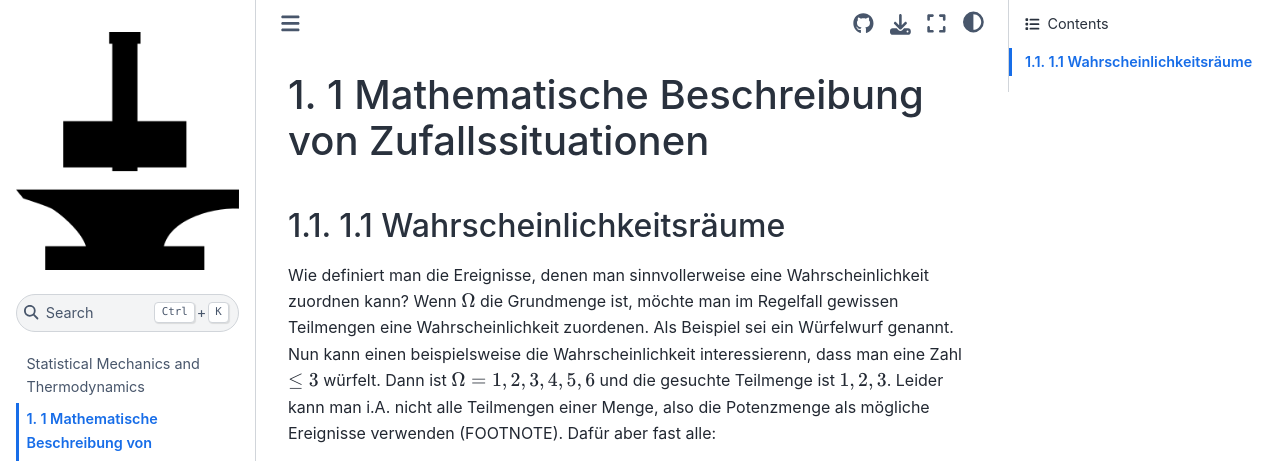
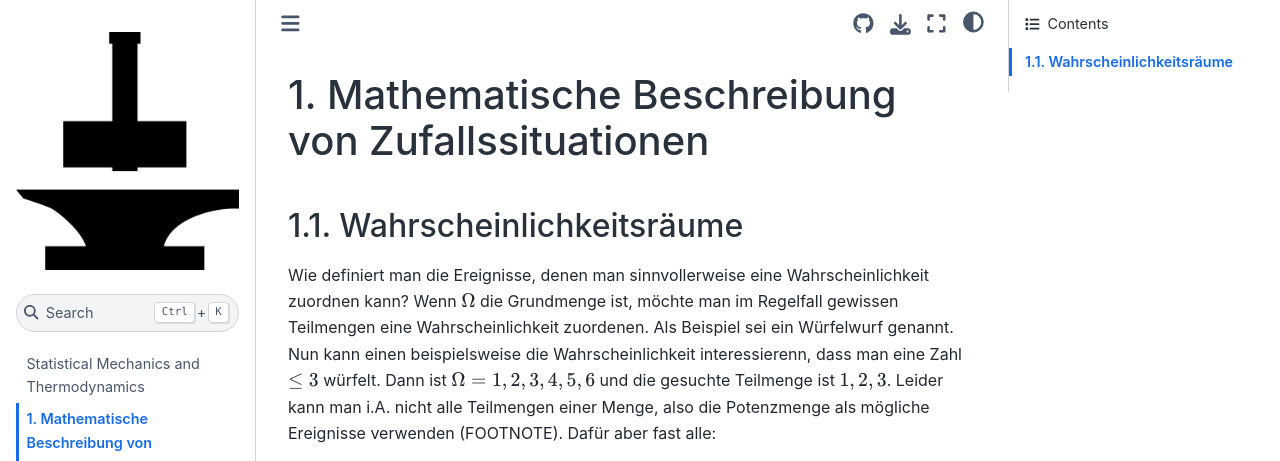
Before and after one commit to Hephaestus-Energy-Forge/website, a Jupyter Book: the page built from docs/1_basics_of_probability_theory.md, in a window 1280 px wide and 900 px high, cut to the strip 0-461 px from the top of the window. Built offline with Jupyter Book 1.0.4 settings and Sphinx 7.4.7 and the Sphinx Book theme 1.1.4, drawn with Linux system fonts in a browser that asks for light colours; some of the changed text lies outside the part shown.

Commit message:
undo numbering

```diff
--- a/docs/1_basics_of_probability_theory.md
+++ b/docs/1_basics_of_probability_theory.md
@@ -1,6 +1,6 @@
-# 1 Mathematische Beschreibung von Zufallssituationen
+# Mathematische Beschreibung von Zufallssituationen
 
-## 1.1 Wahrscheinlichkeitsräume
+## Wahrscheinlichkeitsräume
 
 Wie definiert man die Ereignisse, denen man sinnvollerweise eine Wahrscheinlichkeit zuordnen kann? Wenn $ \Omega $ die Grundmenge ist, möchte man im Regelfall gewissen Teilmengen eine Wahrscheinlichkeit zuordenen. Als Beispiel sei ein Würfelwurf genannt. Nun kann einen beispielsweise die Wahrscheinlichkeit interessierenn, dass man eine Zahl $ \leq 3 $ würfelt. Dann ist $ \Omega = { 1,2,3,4,5,6 } $ und die gesuchte Teilmenge ist $ { 1,2,3 } $. Leider kann man i.A. nicht alle Teilmengen einer Menge, also die Potenzmenge als mögliche Ereignisse verwenden (FOOTNOTE). Dafür aber fast alle:
 
```
